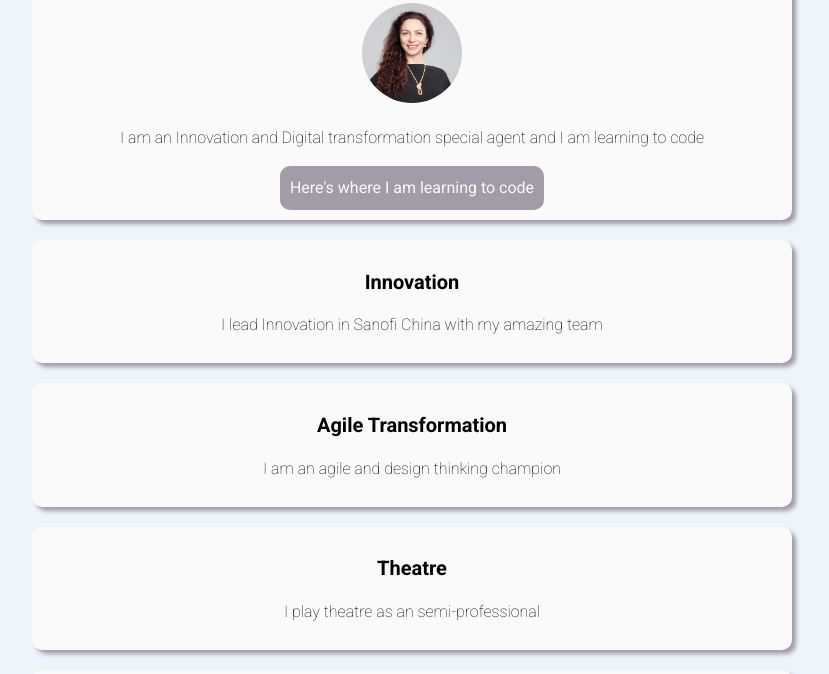
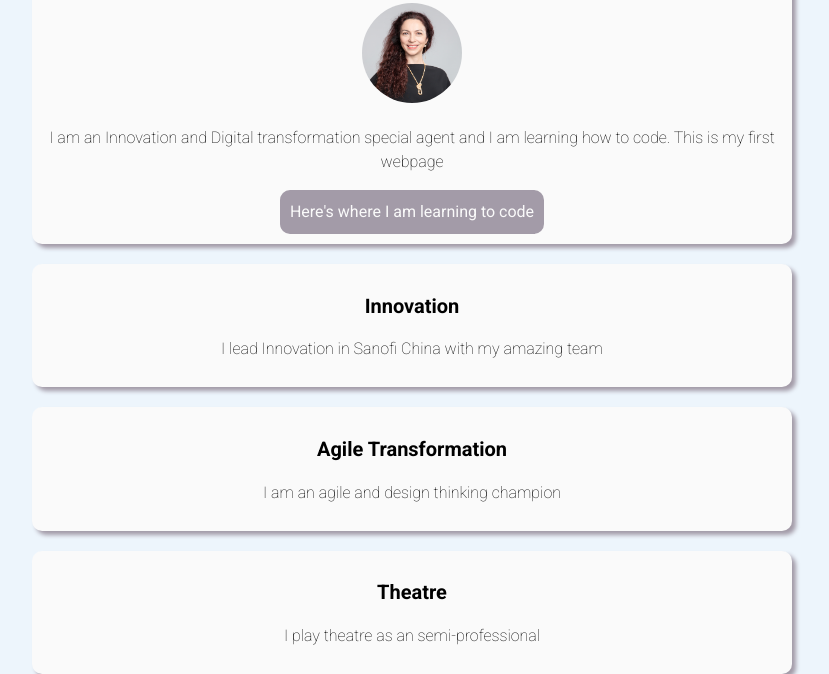
Before and after one commit to sunny-day79/-my_profile, a plain HTML site: page index.html in a window 1280 px wide. Shown: the part 112-786 px from the top of the page, without its empty margins (228-1057 px from the left). Drawn offline with Linux system fonts and the light colour scheme.

```diff
--- a/index.html
+++ b/index.html
@@ -15,7 +15,7 @@
       <div class="card-white">
         <h1>Hello, I'm Marie😘</h1>
         <img src="images/Marie.png" alt="Marie's profile picture" class="image-circle">
-        <p>I am an Innovation and Digital transformation special agent and I am learning to code</p>
+        <p>I am an Innovation and Digital transformation special agent and I am learning how to code. This is my first webpage</p>
         <a href="https://www.lewagon.com/" target="_blank" class="btn-gray">Here's where I am learning to code</a>
       </div>
 
@@ -47,12 +47,4 @@
       </div>
     </div>
   </body>
-
-
-
-
-
-
-
-
 </html>
--- a/style.css
+++ b/style.css
@@ -17,7 +17,6 @@ h2 {
 
 p {
   font-weight: 100;
-
 }
 
 .btn-gray {
@@ -27,12 +26,12 @@ p {
   padding:10px;
   border-radius: 10px;
   display: inline-block;
+  transition: 0.5s;
 }
 
 .btn-gray:hover {
   color:rgb(0,0,0);
   background-color: #B8C5D6;
-  transition: 0.5s;
 }
 
 .container {
@@ -46,7 +45,6 @@ p {
   box-shadow: 4px 4px 4px #A39BA8;
   padding: 10px;
   margin: 20px;
-
 }
 
 .image-circle {
@@ -59,10 +57,12 @@ p {
   display: inline-block;
   padding: 0px 20px;
 }
+
 .list-inline {
   list-style: none;
   padding-left: 0px;
 }
+
 .logo {
   color:#A39BA8;
 }
```
Also changed, not shown: 2 other files.
